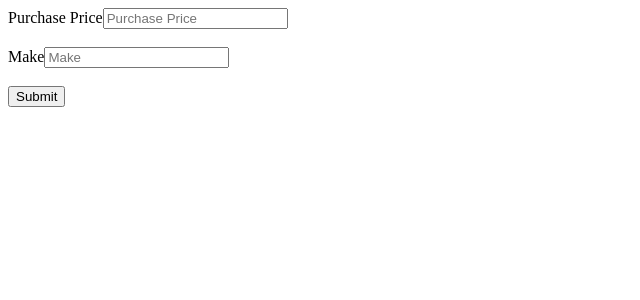
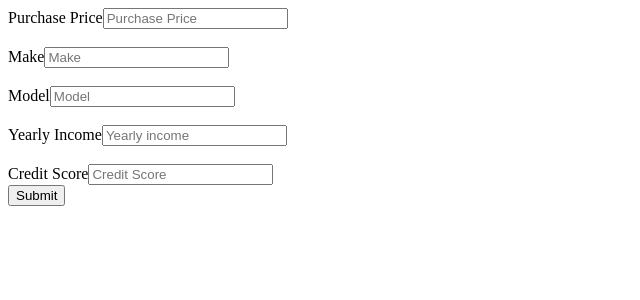
Before and after one commit to marcusfulton11/Loan-v4, a React (Create React App) app: page / in a window 1280 px wide. Shown: the top 300 px of the page, without its empty margins (0-640 px from the left). Built offline with nearby package versions, Linux system fonts and the light colour scheme.

Commit message:
form with working error messages

```diff
--- a/src/Components/Form/Form.js
+++ b/src/Components/Form/Form.js
@@ -4,37 +4,99 @@ import  React, { useState } from "react";
 export default function LoginForm() { //Creates function for login form
     const [purchasePrice, setPurchasePrice] = useState(""); //sets inital state of purchase price
     const [make, setMake] = useState(""); //same as above for make
+    const [model, setModel] = useState("");
+    const [yearlyIncome, setYearlyIncome] = useState({});
+    const [creditScore, setCreditScore] = useState({});
 
-    const [purchasePriceErr, setPurchasePriceErr] = useState({});
-    const [makeErr, setMakeErr] = useState({});
+
+    const [purchasePriceErr, setPurchasePriceErr] = useState(""); //sets inital state of purchase price
+    const [makeErr, setMakeErr] = useState(""); //same as above for make
+    const [modelErr, setModelErr] = useState("");
+    const [yearlyIncomeErr, setYearlyIncomeErr] = useState({});
+    const [creditScoreErr, setCreditScoreErr] = useState({});
+
+
 
     const handleSubmit = (e) => { // function to handle the submit button when clicked
         e.preventDefault(); // a preventDefault is called on the event when submitting the form to prevent the browser reload/refresh
+        console.log(purchasePrice, make, model)
         const isValid = formValidation();
-        if(isValid){
-            // move to acceptance page
-        } else {
-            // move to rejection page
+        if(purchasePrice > yearlyIncome / 5){
+            alert("you dont make enough money")
+        } else if(creditScore < 600) {
+            alert("your credit sucks")
         }
+    //     if(isValid){
+    //         // move to acceptance page
+    //     } else {
+    //         // move to rejection page
+    //     }
     }
 
     const formValidation = () =>{
         const purchasePriceErr = {};
         const makeErr = {};
+        const modelErr = {};
+        const yearlyIncomeErr = {};
+        const creditScoreErr = {};
         let isValid = true;
 
-        if(purchasePrice.length > 10) {
-            purchasePriceErr.highNumber = "Error Please enter valid purchase price"
+        if(purchasePrice.trim().length < 1) {
+            purchasePriceErr.priceEmpty = "Error field can't be empty"
             isValid = false;
         }
 
-        if(make.length > 10) {
-            makeErr.highLetterVal = "Error enter a valid make"
+        if(purchasePrice.trim().length > 10) {
+            purchasePriceErr.priceEmpty = "Error Price too much"
             isValid = false;
         }
 
-        setPurchasePriceErr(purchasePrice);
-        setMakeErr(make);
+        if(make.trim().length < 1) {
+            makeErr.makeEmpty = "Error field can't be empty"
+            isValid = false;
+        }
+
+        if(make.trim().length > 10) {
+            makeErr.makeEmpty = "Error please enter valid make"
+            isValid = false;
+        }
+
+        if(model.trim().length < 1) {
+            modelErr.modelEmpty = "Error field can't be empty"
+            isValid = false;
+        }
+
+        if(model.trim().length > 10) {
+            modelErr.modelEmpty = "Error enter valid model"
+            isValid = false;
+        }
+
+        if(yearlyIncome.trim().length < 1) {
+            yearlyIncomeErr.yearlyIncomeEmpty = "Error field can't be empty"
+            isValid = false;
+        }
+
+        if(yearlyIncome.trim().length > 10) {
+            yearlyIncomeErr.yearlyIncomeEmpty = "Error yearly income too much"
+            isValid = false;
+        }
+
+        if(creditScore.trim().length < 1) {
+            creditScoreErr.creditScoreEmpty = "Error field can't be empty"
+            isValid = false;
+        }
+
+        if(creditScore.trim().length > 3) {
+            creditScoreErr.creditScoreEmpty = "Error credit score too high"
+            isValid = false;
+        }
+
+
+        setPurchasePriceErr(purchasePriceErr);
+        setMakeErr(makeErr);
+        setModelErr(modelErr);
+        setYearlyIncomeErr(yearlyIncomeErr);
+        setCreditScoreErr(creditScoreErr)
         return isValid;
 
     }
@@ -68,11 +130,58 @@ export default function LoginForm() { //Creates function for login form
           onChange={(e) => setMake(e.target.value)}
         />
         </div>
-        <br/>
         {Object.keys(makeErr).map((key)=>{
             return <div style={{color: "red"}}>{makeErr[key]}</div>
         })}
         {/* <p>{make}</p> */}
+        <br/>
+        <div>
+        <label>Model</label>
+        <input
+          type="text"
+          id="model"
+          placeholder="Model"
+          value={model}
+          required
+          onChange={(e) => setModel(e.target.value)}
+        />
+        </div>
+        {Object.keys(modelErr).map((key)=>{
+            return <div style={{color: "red"}}>{modelErr[key]}</div>
+        })}
+        {/* <p>{model}</p> */}
+        <br/>
+        <div>
+        <label>Yearly Income</label>
+        <input
+          type="number"
+          id="yearlyIncome"
+          placeholder="Yearly income"
+          value={yearlyIncome}
+          required
+          onChange={(e) => setYearlyIncome(e.target.value)}
+        />
+        </div>
+        {Object.keys(yearlyIncomeErr).map((key)=>{
+            return <div style={{color: "red"}}>{yearlyIncomeErr[key]}</div>
+        })}
+        {/* <p>{yearlyIncome}</p> */}
+        <br/>
+        <div>
+        <label>Credit Score</label>
+        <input
+          type="number"
+          id="creditScore"
+          placeholder="Credit Score"
+          value={creditScore}
+          required
+          onChange={(e) => setCreditScore(e.target.value)}
+        />
+        </div>
+        {Object.keys(creditScoreErr).map((key)=>{
+            return <div style={{color: "red"}}>{creditScoreErr[key]}</div>
+        })}
+        {/* <p>{creditScore}</p> */}
         <button type="submit">Submit </button>
       </form>
     );
```
